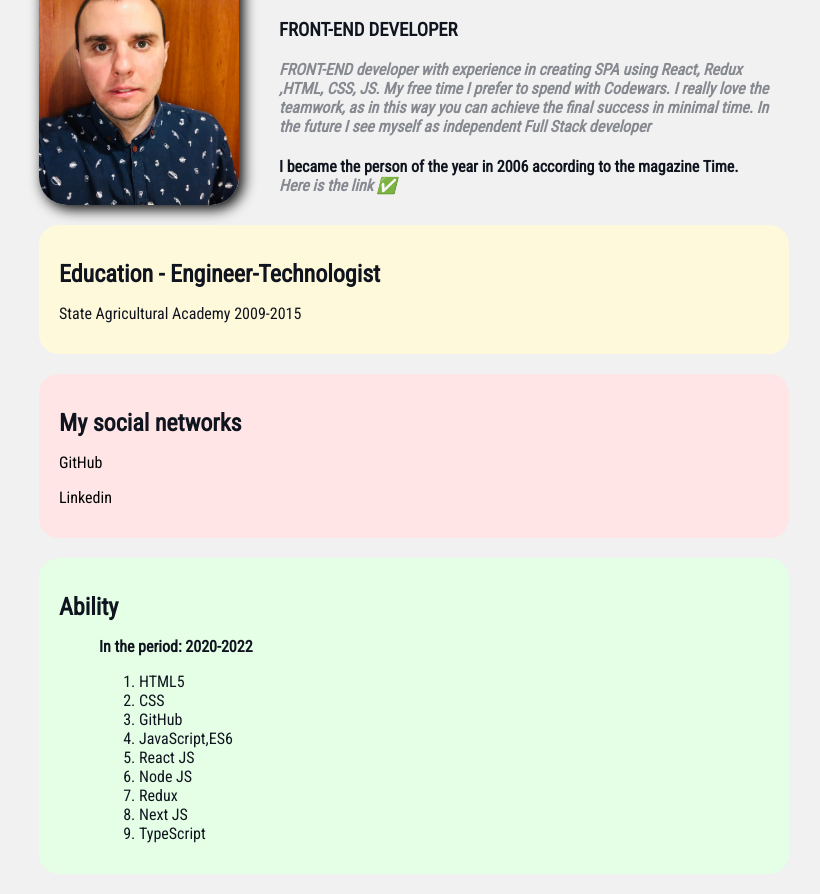
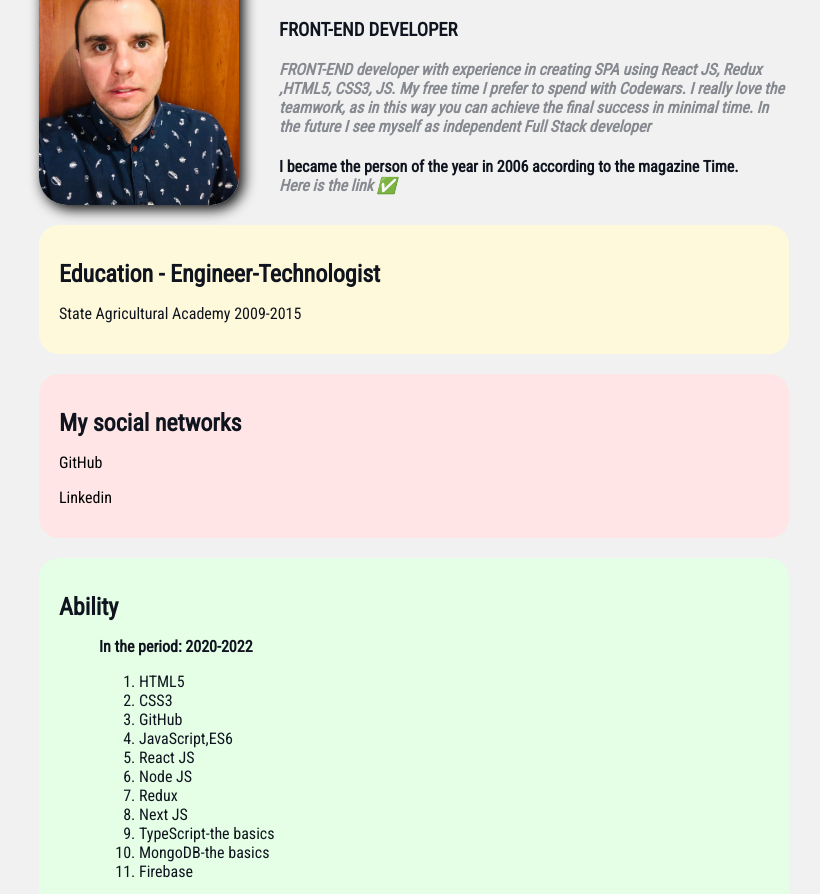
Before and after one commit to Aleksei-89ST/Portfolio-old, a plain HTML site: page index.html in a window 1280 px wide. Shown: the part 100-994 px from the top of the page, without its empty margins (226-1046 px from the left). Drawn offline with Linux system fonts and the light colour scheme.

Commit message:
corrected

```diff
--- a/index.html
+++ b/index.html
@@ -15,8 +15,8 @@
                 <h1> Aleksei Starovoitov </h1>
                 <h3>FRONT-END DEVELOPER</h3>
                 <p><strong>FRONT-END developer with experience in
-                        creating SPA using React, Redux ,HTML,
-                        CSS, JS. My free time I prefer to spend
+                        creating SPA using React JS, Redux ,HTML5,
+                        CSS3, JS. My free time I prefer to spend
                         with Codewars. I really love the
                         teamwork, as in this way you can achieve
                         the final success in minimal time. In the
@@ -49,14 +49,16 @@
                     <p><strong>In the period: 2020-2022</strong></p>
                     <ol >
                         <li>HTML5 </li>
-                        <li> CSS </li>
+                        <li> CSS3 </li>
                         <li>GitHub</li>
                         <li>JavaScript,ES6</li>
                         <li>React JS </li>
                         <li>Node JS</li>
                         <li>Redux</li>
                         <li>Next JS</li>
-                        <li>TypeScript</li>
+                        <li>TypeScript-the basics</li>
+                        <li>MongoDB-the basics</li>
+                        <li>Firebase</li>
                 </ul>
                 </ol>
             </table>
```
